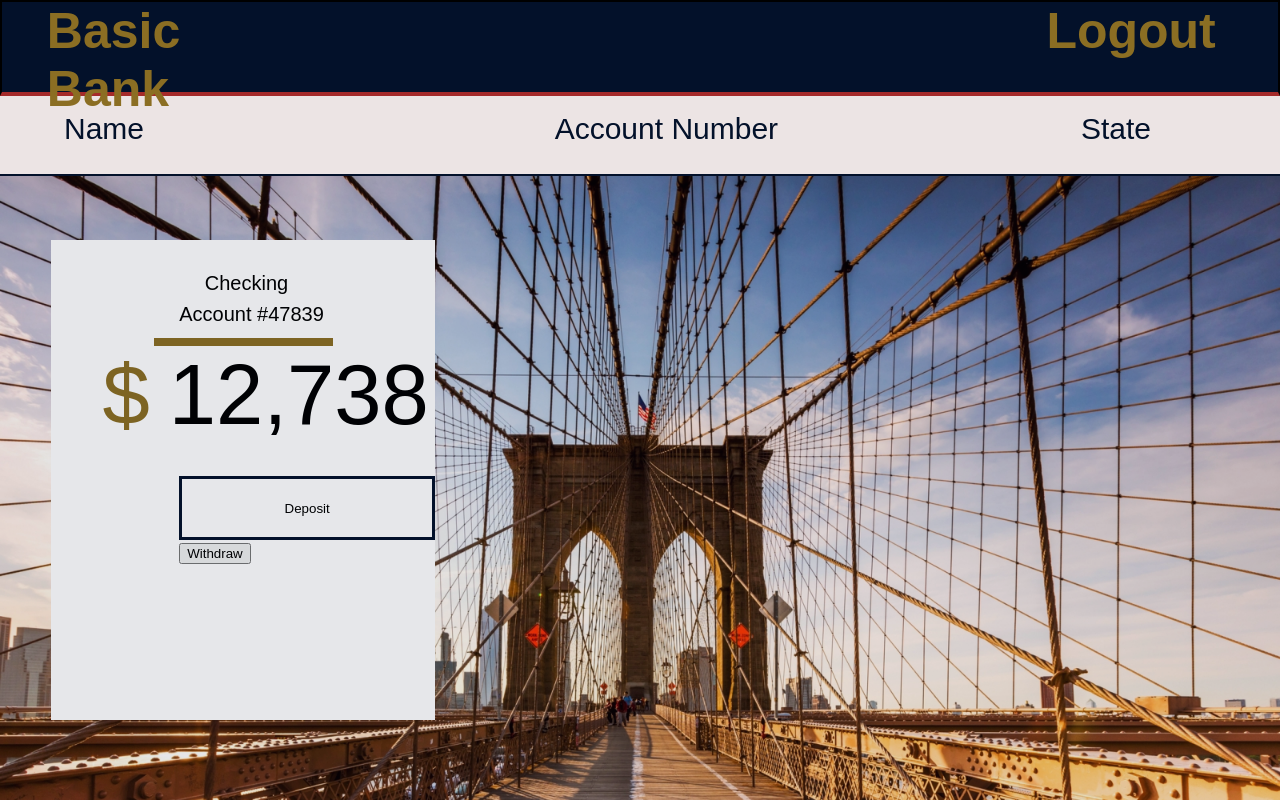
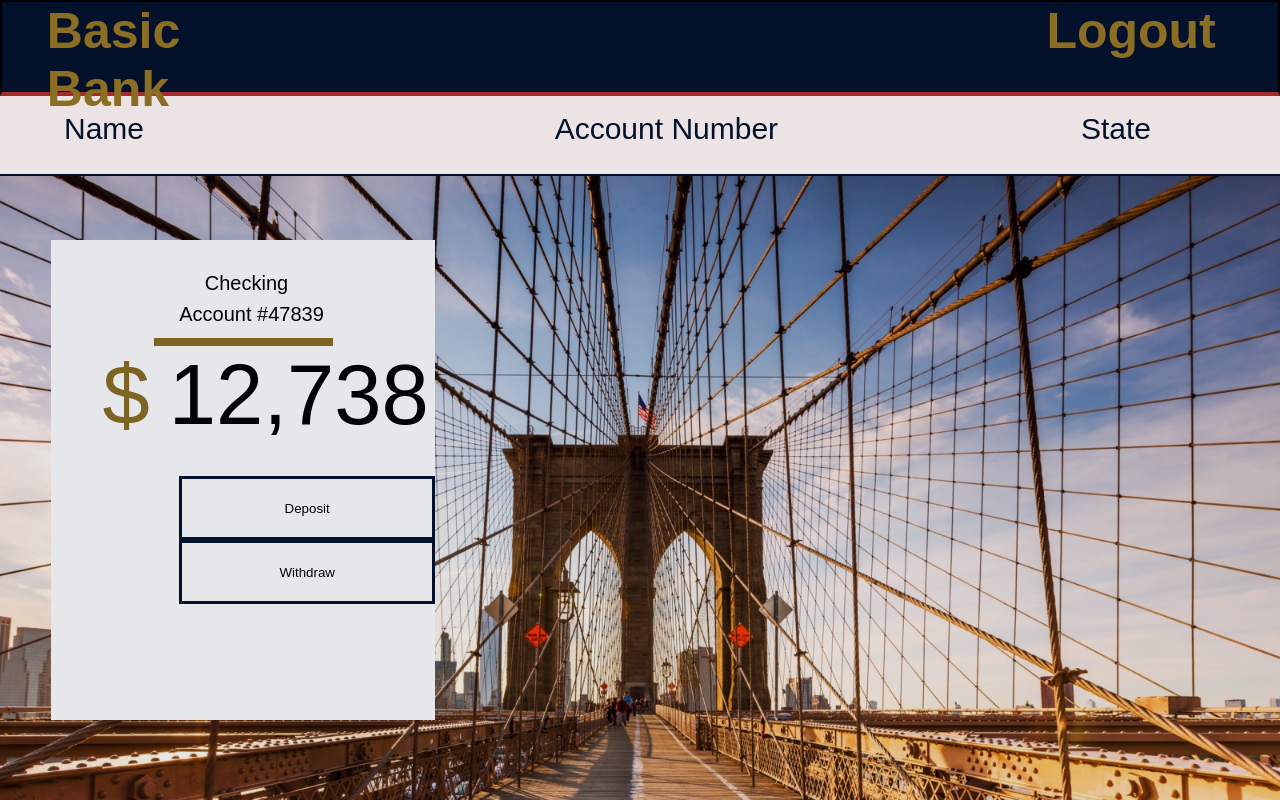
Before and after one commit to cyberstizz/basicbank, a React (Create React App) app: page /accounts in a window 1280 px wide. Built offline with nearby package versions, Linux system fonts and the light colour scheme; no server answers.

Commit message:
copied css ruled from deposit over to withdraw

```diff
--- a/src/components/AccountCard.css
+++ b/src/components/AccountCard.css
@@ -55,5 +55,8 @@ border: solid 3px rgb(3, 17, 42);
 }
 
 .withdrawButton{
-
+    width: 20vw;
+    height: 8vh;
+    background-color: white;
+    border: solid 3px rgb(3, 17, 42);
 }
```
